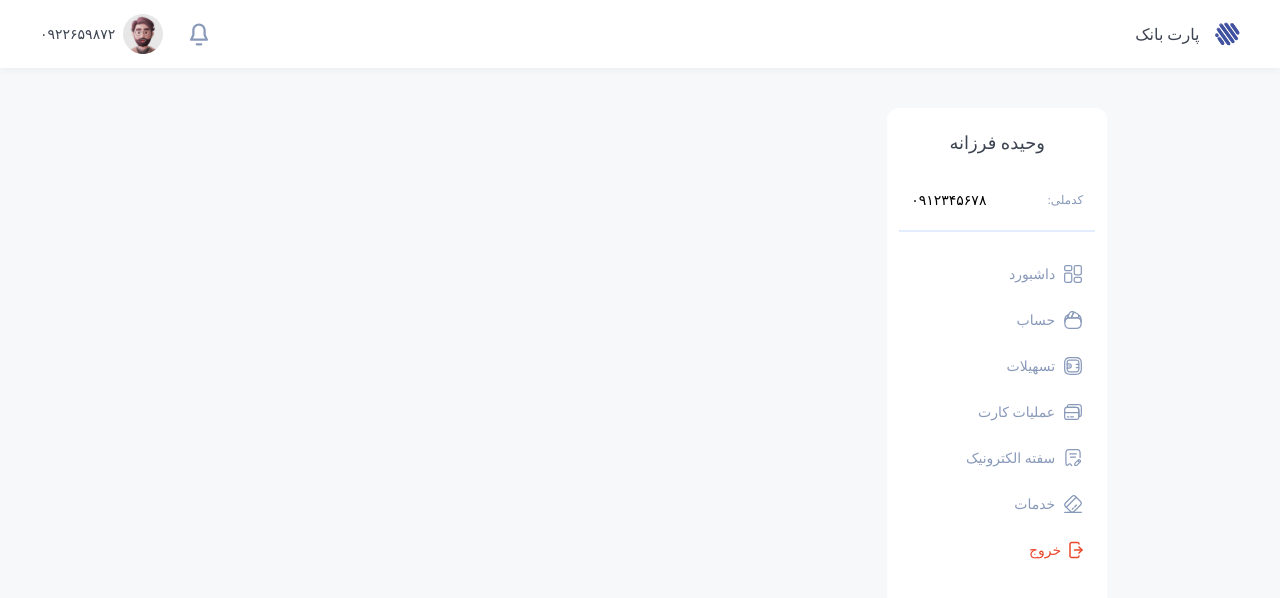
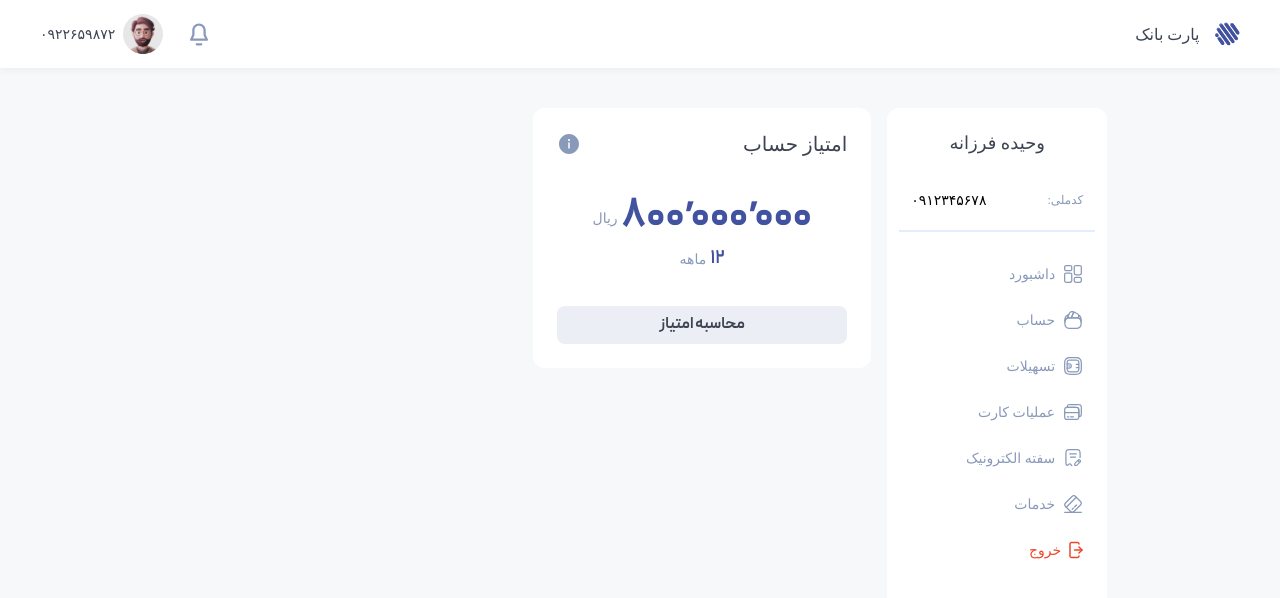
Before and after one commit to vahidefarzane/Part-bank-app, a Vue app: page / in a window 1280 px wide. Shown: the top 598 px of the page. Built offline with nearby package versions, Linux system fonts and the light colour scheme; a web font is replaced by a local one.

Commit message:
feat: create scores account component

```diff
--- a/src/components/view/Loan-account-details.vue
+++ b/src/components/view/Loan-account-details.vue
@@ -24,7 +24,7 @@ defineProps({
     <div class="loan-account__action-bar">
       <BaseButton class="loan-account__action-button secondary">
         {{ buttonText }}
-        <template #post-icon> <img src="" alt="" /></template>
+        <template #post-icon><slot name="icon-button"/></template>
       </BaseButton>
     </div>
   </div>
@@ -32,10 +32,11 @@ defineProps({
 
 <style lang="scss">
 .loan-account {
-  @include flex-box(column, space-between, center);
+  @include flex-box(column, space-between);
   background-color: var(--color-white);
   border-radius: 0.75rem;
   height: 16.25rem;
+  width: 21.125rem;
   padding: 1.5rem;
   &__info-bar {
     @include flex-box(row, space-between, center);
@@ -44,5 +45,12 @@ defineProps({
     color: var(--black-500);
     @include font-style(1.25rem, 500);
   }
+  &__action-button{
+    width: 100%;
+    border-radius: 0.5rem;
+    padding: 0.5rem 1rem;
+    @include font-style(1rem,700)
+
+  }
 }
 </style>
--- /dev/null
+++ b/src/components/view/scores-account.vue
@@ -0,0 +1,52 @@
+<script setup>
+import LoanAccountDetails from '@/components/view/Loan-account-details.vue'
+</script>
+<template>
+  <LoanAccountDetails class="scores-account scores" title="امتیاز حساب" buttonText="محاسبه امتیاز">
+    <template #title-info>
+      <img src="@/assets/icons/info-circle.svg" alt="info" />
+    </template>
+    <template #scores>
+      <div class="scores-wrapper">
+        <div class="scores__price">
+          <span class="scores__price_number">۸۰۰٬۰۰۰٬۰۰۰</span>
+          <span class="scores__price_unit">ریال</span>
+        </div>
+        <div class="scores__time">
+          <span class="scores__time_number">۱۲</span>
+          <span class="scores__time_unit">ماهه</span>
+        </div>
+      </div>
+    </template>
+  </LoanAccountDetails>
+</template>
+
+<style lang="scss">
+.scores-wrapper {
+  @include flex-box(column, center, center);
+}
+.scores {
+  &__price {
+    @include flex-box(row, center, center, 0.25rem);
+    &_number {
+      color: var(--primary-500);
+      @include font-style(2.5rem, 700);
+    }
+    &_unit {
+      color: var(--secondary-200);
+      @include font-style(0.875rem, 400);
+    }
+  }
+  &__time {
+    @include flex-box(row, center, center, 0.25rem);
+    &_number {
+      color: var(--primary-500);
+      @include font-style(1.125rem, 700);
+    }
+    &_unit {
+      color: var(--secondary-200);
+      @include font-style(0.875rem, 400);
+    }
+  }
+}
+</style>
--- a/src/layouts/dashboard-layout.vue
+++ b/src/layouts/dashboard-layout.vue
@@ -5,7 +5,9 @@ import theSidebar from '@/components/view/the-sidebar.vue'
 <template>
   <main class="dashboard-layout">
     <theSidebar />
-    <RouterView />
+    <div class="dashboard-main">
+      <RouterView />
+    </div>
   </main>
 </template>
 
@@ -14,4 +16,8 @@ import theSidebar from '@/components/view/the-sidebar.vue'
   @include flex-box(row, null, center, 1rem);
   width: 73%;
 }
+.dashboard-main {
+  width: 100%;
+  height: 100%;
+}
 </style>
--- a/src/pages/dashboard-page.vue
+++ b/src/pages/dashboard-page.vue
@@ -1,7 +1,21 @@
-<script setup></script>
+<script setup>
+import scoresAccount from '@/components/view/scores-account.vue';
+</script>
 
 <template>
-  <div></div>
+  <main class="dashboard">
+    <section class="dashboard__scores-section">
+      <scoresAccount/>
+    </section>
+    <section class="dashboard__table"></section>
+  </main>
 </template>
 
-<style></style>
+<style lang="scss">
+.dashboard {
+  &__scores-section {
+    @include flex-box(row, null, center, 1rem);
+  }
+
+}
+</style>
```
Also changed, not shown: src/router/index.js (+12 -2 lines).
